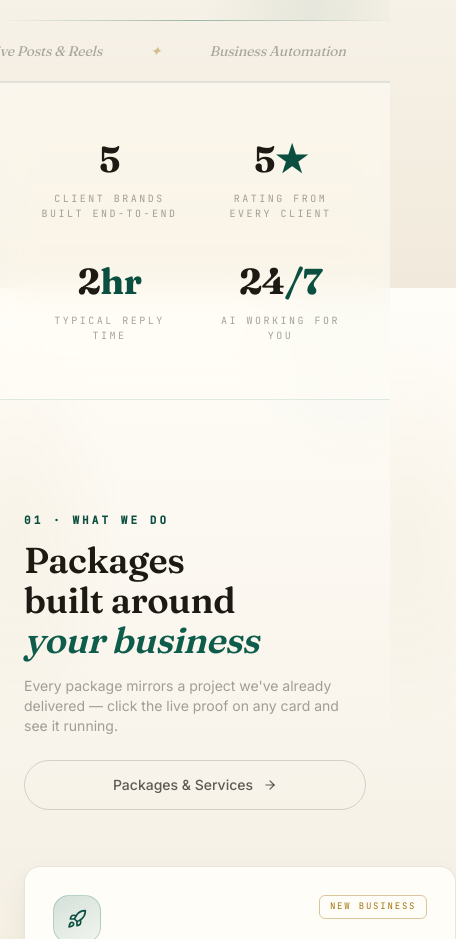
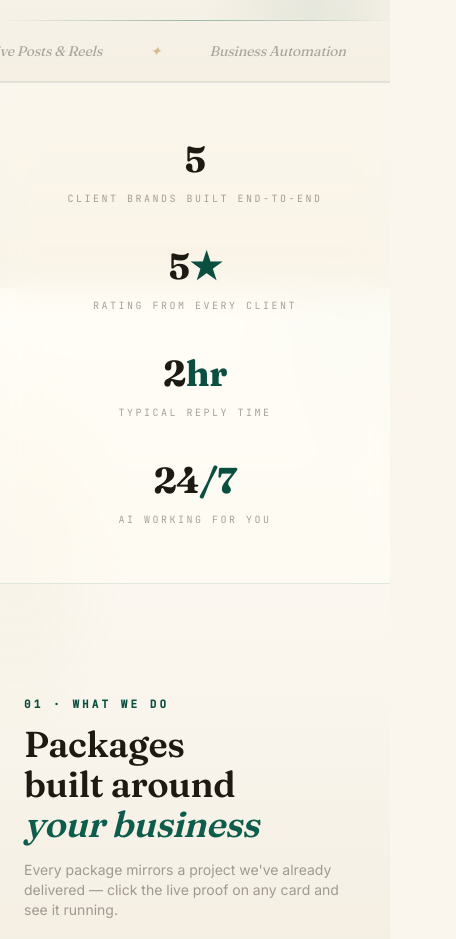
Before and after one commit to mahibanjare/mbjare-website, a Next.js app: page / in a window 390 px wide. Shown: the part 1400-2339 px from the top of the page, 456 px wide, since content can reach past the window. Built offline with nearby package versions, Linux system fonts and the light colour scheme; no server answers.

Commit message:
mobile responsive fixed

```diff
--- a/src/app/globals.css
+++ b/src/app/globals.css
@@ -59,6 +59,16 @@
 
 html {
   scroll-behavior: smooth;
+  overflow-x: clip;
+}
+
+/* Mobile-safe grids: a grid whose columns are only set at a breakpoint
+   (e.g. `grid sm:grid-cols-2`) otherwise falls back to an `auto` track that
+   grows to max-content and clips cards on phones. This zero-specificity
+   default bounds it to one full-width column; any real `grid-cols-*`
+   utility (higher specificity) still wins at its breakpoint. */
+:where(.grid) {
+  grid-template-columns: minmax(0, 1fr);
 }
 
 body {
```
